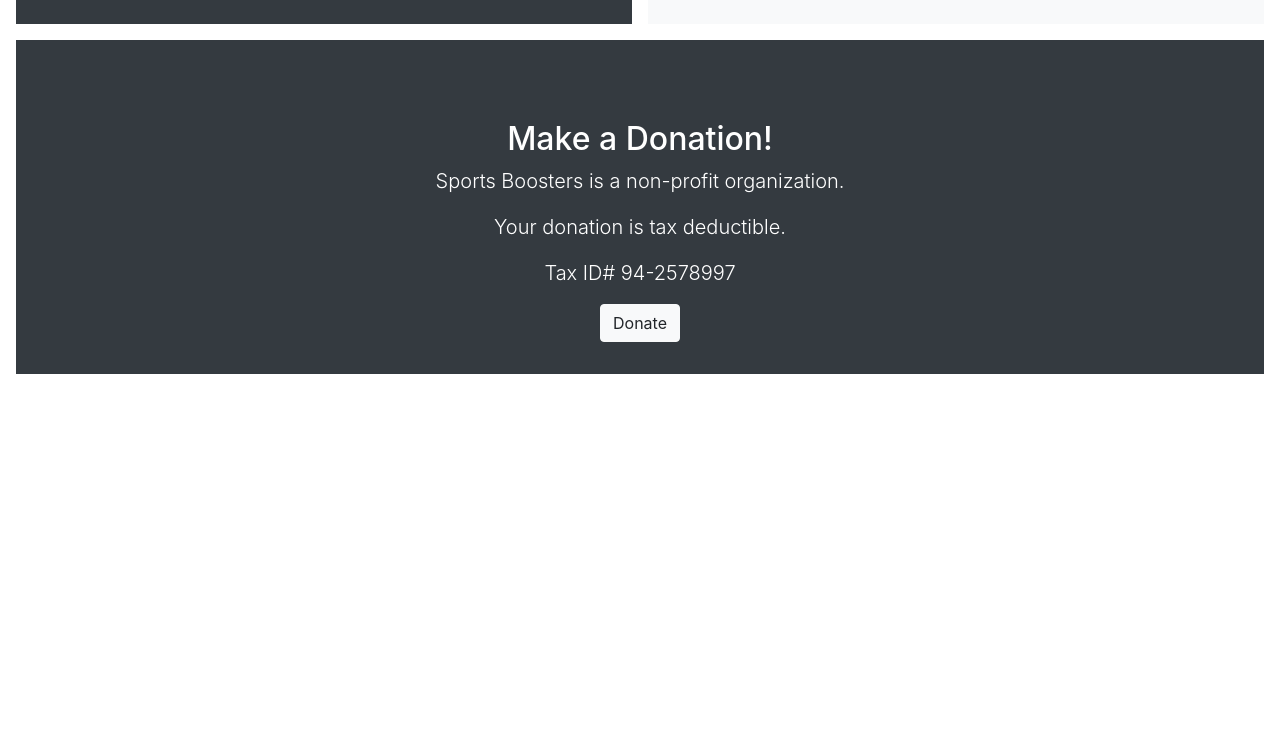
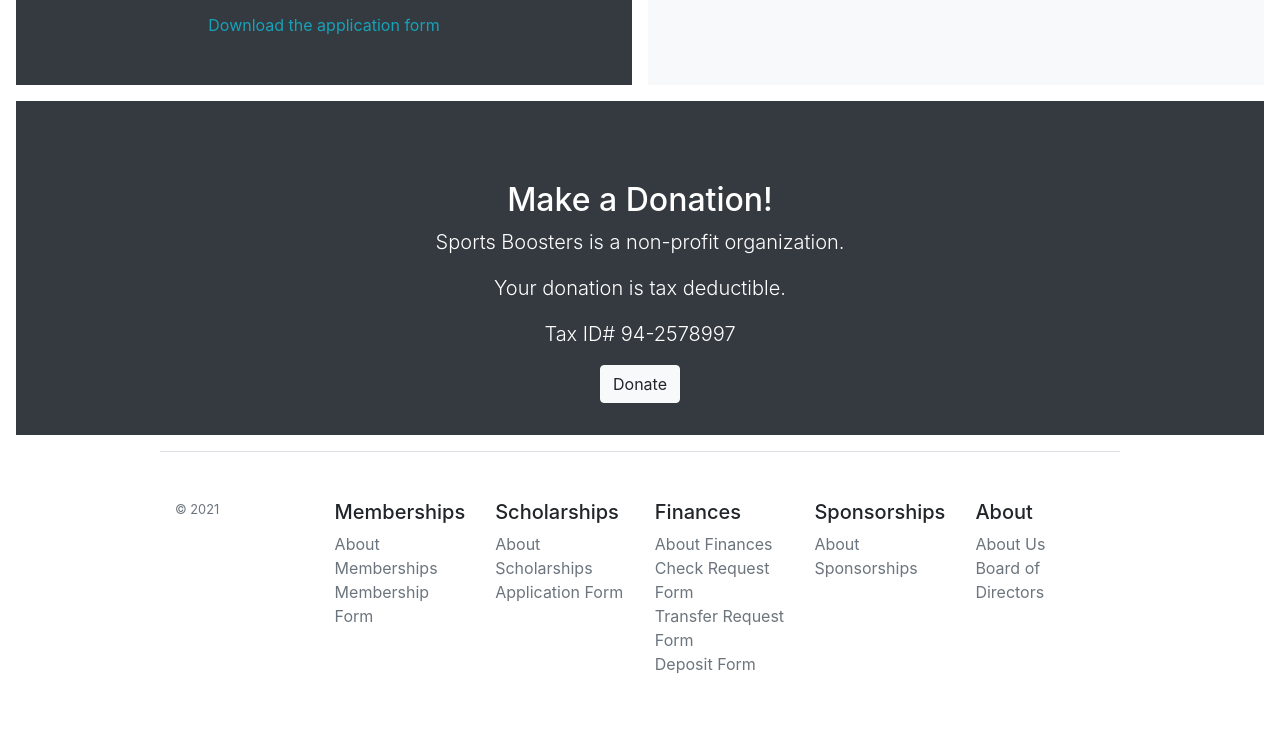
Before and after one commit to tkardach/SSB, a plain HTML site: page index.html in a window 1280 px wide. Shown: the part 970-1710 px from the top of the page. Before the commit the page ends 1360 px from the top, so only its background shows below. Drawn offline with nearby package versions, Linux system fonts and the light colour scheme.

Commit message:
Change file structure for static referencing

```diff
--- a/index.html
+++ b/index.html
@@ -66,11 +66,11 @@
 
   <script>
     $(document).ready(function() {
-        $("#nav-placeholder").load("html/nav.html");
+        $("#nav-placeholder").load("nav.html");
     });
 
     $(document).ready(function() {
-        $("#footer-placeholder").load("html/footer.html");
+        $("#footer-placeholder").load("footer.html");
     });
  </script>
 
```
